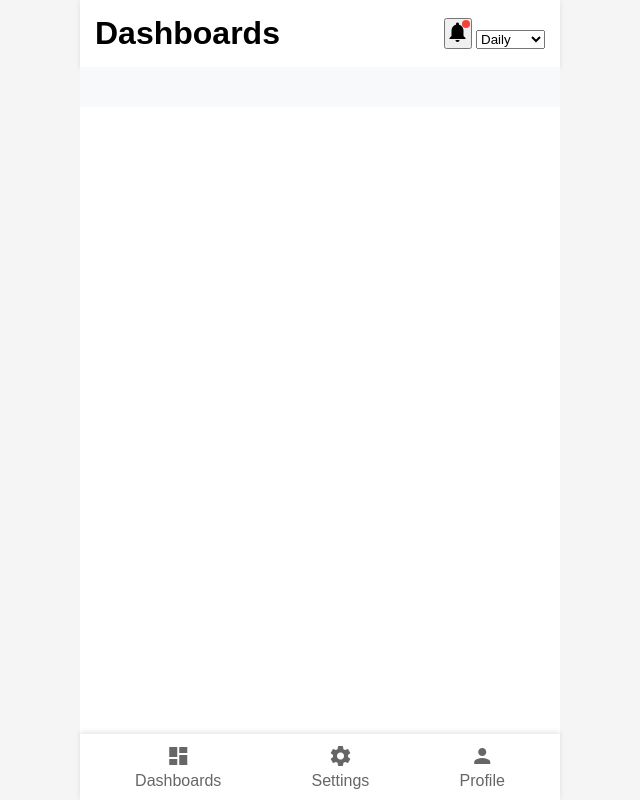
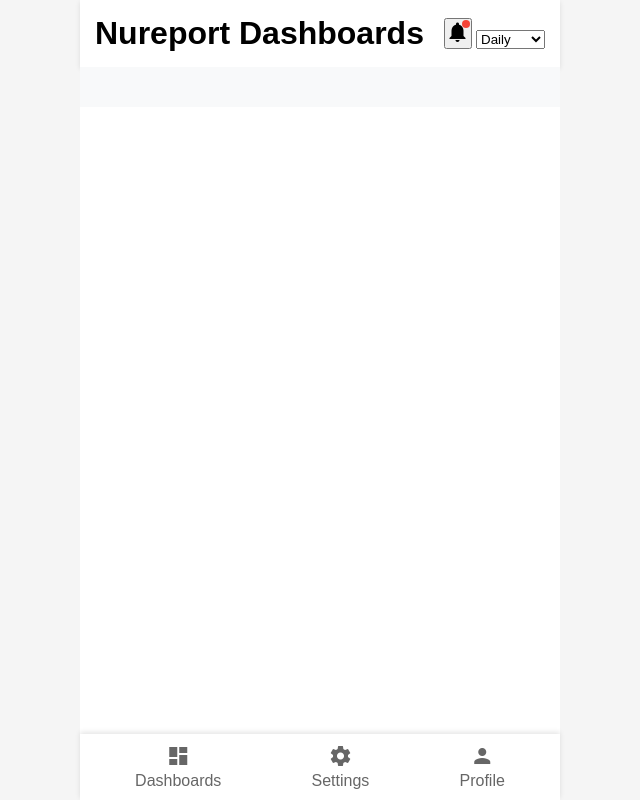
Before and after one commit to lodi2001/dashboard, a plain HTML site: page dashboards.html in a window 1280 px wide. Shown: the whole page, without its empty margins (320-960 px from the left). Drawn offline with Linux system fonts and the light colour scheme.

Commit message:
Update dashboards.html

```diff
--- a/dashboards.html
+++ b/dashboards.html
@@ -10,7 +10,7 @@
 <body>
     <div class="app-container">
         <header class="app-header">
-            <h1>Dashboards</h1>
+            <h1>Nureport Dashboards</h1>
             <div class="header-actions">
                 <button id="notificationsButton" class="notification-badge">
                     <i class="material-icons">notifications</i>
```
